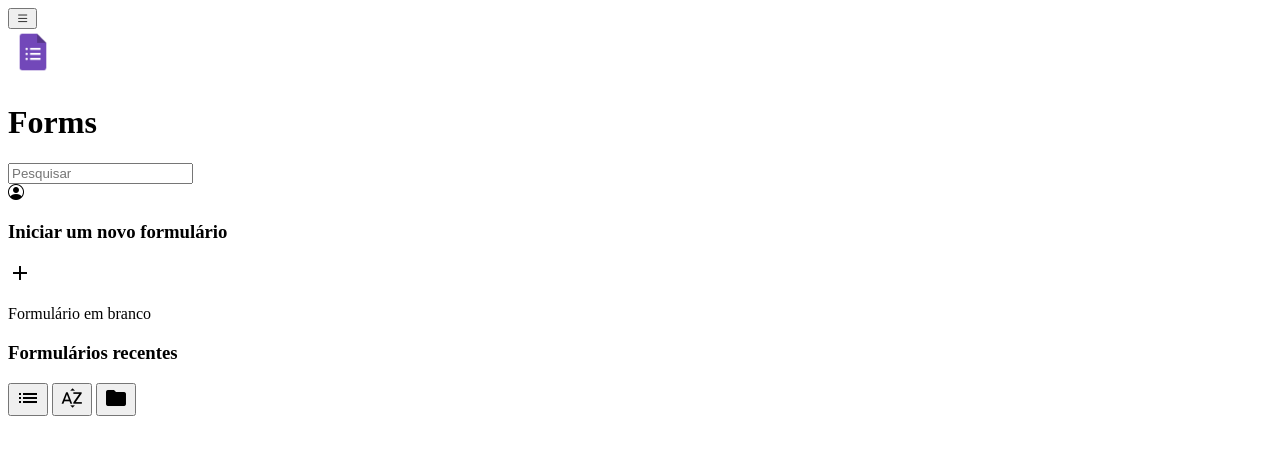
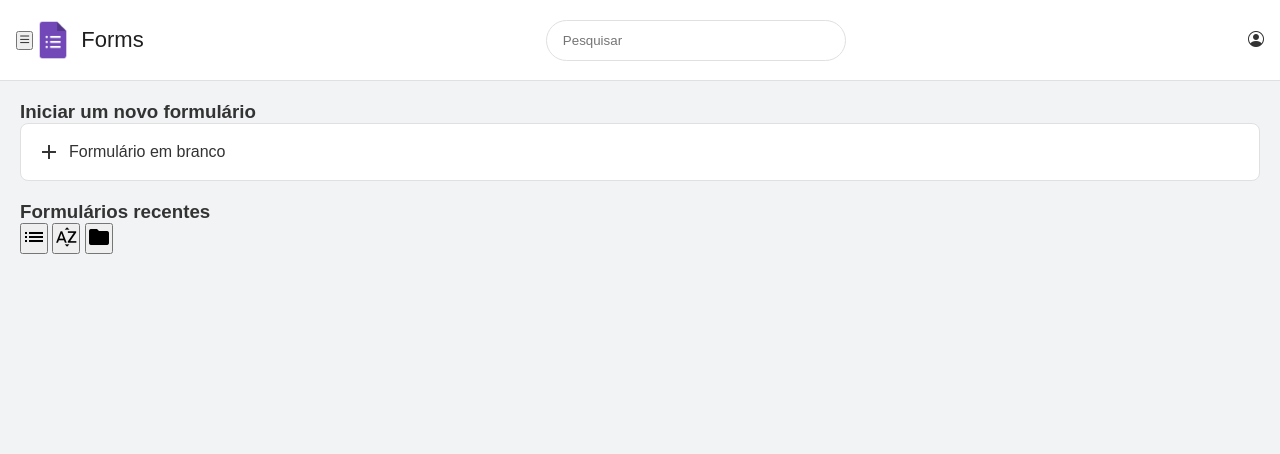
Before and after one commit to airotivmaria/forms, a plain HTML site: page index.html in a window 1280 px wide. Drawn offline with nearby package versions, Linux system fonts and the light colour scheme.

Commit message:
começando a adição de estilo ao projeto

```diff
--- /dev/null
+++ b/css/style.css
@@ -0,0 +1,91 @@
+* {
+    margin: 0;
+    padding: 0;
+    box-sizing: border-box;
+}
+
+body {
+    font-family: Arial, sans-serif;
+    background-color: #f1f3f4;
+    color: #333;
+}
+
+header {
+    display: flex;
+    align-items: center;
+    justify-content: space-between;
+    padding: 16px;
+    background-color: #fff;
+    border-bottom: 1px solid #E0E0E0;
+}
+
+.logo {
+    display: flex;
+    align-items: center;
+}
+
+.logo a {
+    text-decoration: none;
+    display: flex;
+    align-items: center;
+}
+
+.logo img {
+    height: 40px;
+    margin-right: 8px;
+}
+
+.logo span {
+    color: var(--og-logo-color, var(--gm3-sys-color-on-surface, #1f1f1f));
+    font-family: "Product Sans", Arial, sans-serif;
+    font-size: 22px;
+    line-height: 48px;
+}
+
+.input {
+    display: flex;
+    align-items: center;
+    border: 1px solid #E0E0E0;
+    border-radius: 24px;
+    padding: 8px;
+    width: 300px;
+}
+
+.input input {
+    border: none;
+    outline: none;
+    padding: 4px 8px;
+    width: 100%;
+}
+
+main {
+    padding: 20px;
+}
+
+.novo_formulario {
+    margin-bottom: 20px;
+}
+
+.forms_template {
+    display: flex;
+    flex-direction: column;
+}
+
+.template {
+    display: flex;
+    align-items: center;
+    border: 1px solid #e0e0e0;
+    border-radius: 8px;
+    padding: 16px;
+    background-color: #fff;
+    cursor: pointer;
+    transition: background-color 0.3s;
+}
+
+.template:hover {
+    background-color: #F5F5F5;
+}
+
+.template p {
+    margin-left: 8px;
+}
--- a/index.html
+++ b/index.html
@@ -4,21 +4,24 @@
     <meta charset="UTF-8">
     <meta name="viewport" content="width=device-width, initial-scale=1.0">
     <link rel="stylesheet" href="https://cdn.jsdelivr.net/npm/bootstrap-icons/font/bootstrap-icons.css">
-    <link rel="stylesheet" href="style.css">
+    <link rel="stylesheet" href="./css/style.css">
     <link href="https://fonts.googleapis.com/icon?family=Material+Icons" rel="stylesheet">
+    <link rel="shortcut icon" href="https://ssl.gstatic.com/docs/spreadsheets/forms/forms_icon_2023q4.ico" type="image/x-icon>">
 
     <title>Google Forms</title>
 </head>
 <body>
     <header>
         <div class="logo">
+            <a href="#">
             <div class="icon-menu">
                 <button class="menu">
                     <i class="bi bi-list"></i>
                 </button>
             </div>
-            <img src="image.png" alt="forms">
-            <h1>Forms</h1>
+            <img src="./img/forms_logo.png" alt="Logo do Google Forms">
+            <span>Forms</span>
+        </a>
         </div>
 
         <div class="input">
@@ -28,6 +31,8 @@
 
         <i class="bi bi-person-circle"></i>
     </header>
+
+
     <main>
         <section class="novo_formulario">
             <h3>Iniciar um novo formulário</h3>
```
Also changed, not shown: image.png (deleted), img/forms_logo.png (added), style.css (deleted).
